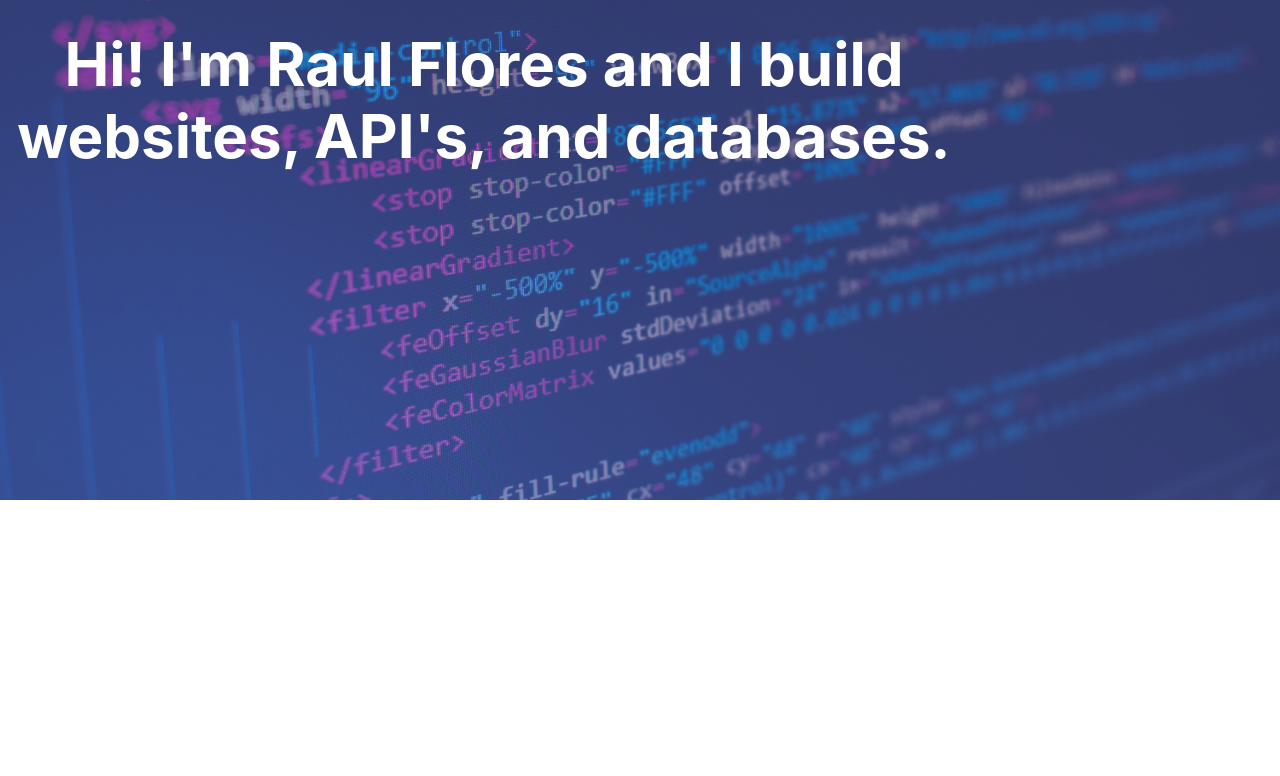
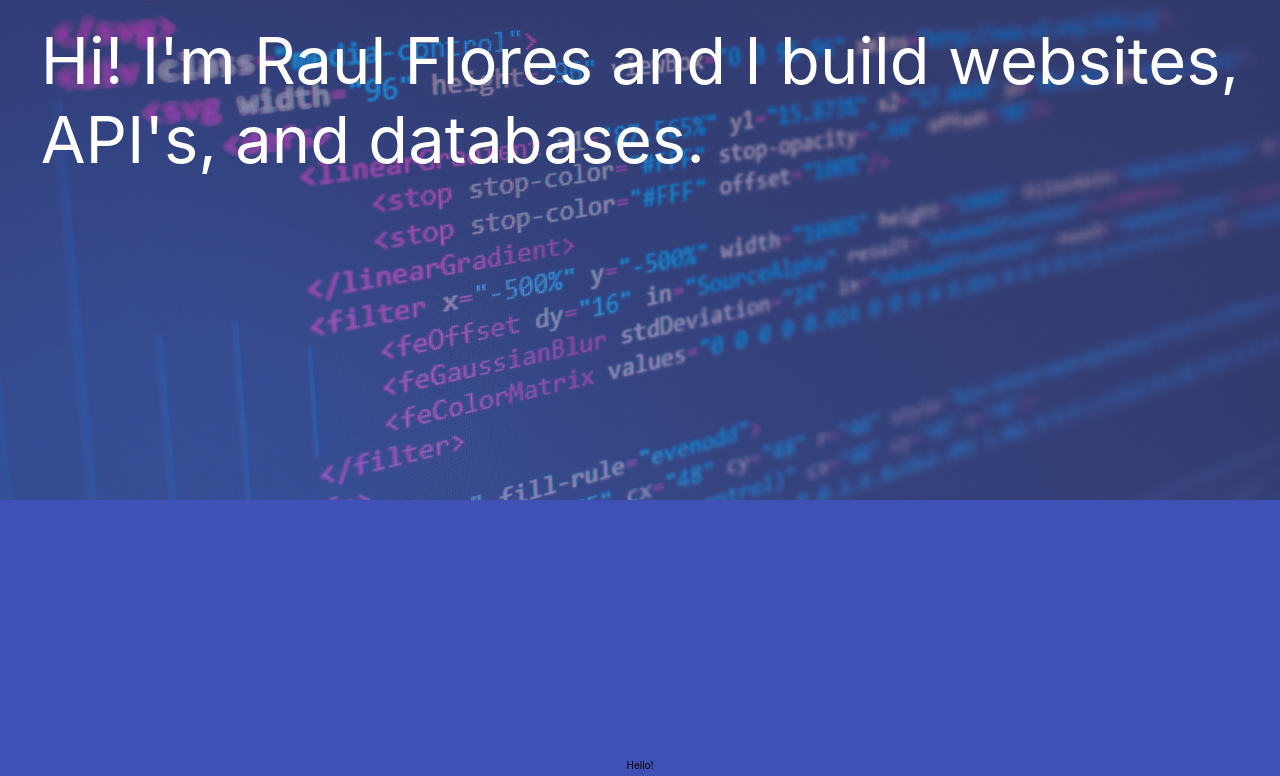
Before and after one commit to rauleflores/refloresjr-portfolio, a React (Create React App) app: page /home in a window 1280 px wide. Shown: the part 364-1140 px from the top of the page. Before the commit the page ends 864 px from the top, so only its background shows below. Built offline with nearby package versions, Linux system fonts and the light colour scheme.

Commit message:
added a welcome page

```diff
--- a/src/App.js
+++ b/src/App.js
@@ -2,6 +2,7 @@ import { Redirect, Route, Switch } from "react-router-dom";
 import NoMatch from "./util/NoMatch";
 import NavBar from "./Components/NavBar";
 import FrontPage from "./Components/FrontPage";
+import AboutMe from "./Components/AboutMe";
 import useStyles from "./Styles/useStyles";
 
 function App() {
@@ -13,6 +14,7 @@ function App() {
         <Route exact path="/home">
           <NavBar />
           <FrontPage />
+          <AboutMe />
         </Route>
         <Route path="*">
           <NoMatch />
--- /dev/null
+++ b/src/Components/AboutMe.js
@@ -0,0 +1,17 @@
+import React from "react";
+import useStyles from "../Styles/useStyles";
+const AboutMe = (props) => {
+  const classes = useStyles();
+  return (
+    <div className={classes.AboutMe} id="AboutMe">
+      <div className="am-text-container-top">
+        <span>Hello!</span>
+      </div>
+      <div className="am-text-container-bottom">
+        <span>Hello!</span>
+      </div>
+    </div>
+  );
+};
+
+export default AboutMe;
--- a/src/Components/FrontPage.js
+++ b/src/Components/FrontPage.js
@@ -5,12 +5,16 @@ import codePic from "../assets/florian-olivo-coding-stock.jpg";
 const FrontPage = () => {
   const classes = useStyles();
   return (
-    <div className={classes.FrontPage}>
+    <div className={classes.FrontPage} id="FrontPage">
       <img src={codePic} alt="of code" className="fp-image" />
       <div className="fp-text-container">
-        <h2 className="fp-h2">
-          Hi! I'm Raul Flores and I build websites, API's, and databases.
-        </h2>
+        <span className="fp-span-1 typewriter-anim">
+          Hi! I'm Raul Flores and I build websites,
+        </span>
+        <span className="fp-span-2 typewriter-anim">
+          {" "}
+          API's, and databases.
+        </span>
         <div className="fp-spacer"></div>
       </div>
     </div>
--- a/src/Components/NavBar.js
+++ b/src/Components/NavBar.js
@@ -21,16 +21,16 @@ const NavBar = (props) => {
   return (
     <div className={classes.Navigation}>
       <AppBar position="static">
-        <Toolbar className="toolbar">
+        <Toolbar className="nav-toolbar">
           <IconButton
             edge="start"
-            className="menuButton"
+            className="nav-menuButton"
             color="inherit"
             aria-label="menu"
           >
-            <MenuIcon className="menuIcon" />
+            <MenuIcon className="nav-menuIcon" />
           </IconButton>
-          <Typography variant="h6" className="title">
+          <Typography variant="h6" className="nav-title">
             Raul E. Flores Jr
           </Typography>
         </Toolbar>
--- a/src/Styles/useStyles.js
+++ b/src/Styles/useStyles.js
@@ -7,17 +7,17 @@ const useStyles = makeStyles((theme) => ({
   Navigation: {
     fontSize: "1rem",
     flexGrow: 1,
-    "& .toolbar": {
+    "& .nav-toolbar": {
       display: "flex",
       justifyContent: "space-between",
       alignItems: "center",
-      "& .menuButton": {
-        "& .menuIcon": {
+      "& .nav-menuButton": {
+        "& .nav-menuIcon": {
           fontSize: "1.62em",
         },
         marginLeft: theme.spacing(1),
       },
-      "& .title": {
+      "& .nav-title": {
         fontSize: "2em",
         marginRight: theme.spacing(5),
       },
@@ -34,13 +34,9 @@ const useStyles = makeStyles((theme) => ({
     "& .fp-text-container": {
       position: "absolute",
       display: "flex",
+      flexDirection: "column",
       justifyContent: "center",
-      alignItems: "center",
-    },
-    "& .fp-h2": {
-      textAlign: "center",
-      color: "white",
-      fontSize: "6em",
+      alignItems: "flex-start",
     },
     "& .fp-spacer": {
       width: "45%",
@@ -50,6 +46,27 @@ const useStyles = makeStyles((theme) => ({
       height: "inherit",
       opacity: ".5",
     },
+    "& .fp-span-1, .fp-span-2": {
+      textAlign: "center",
+      color: "white",
+      fontSize: "6.5em",
+      whiteSpace: "nowrap",
+      overflow: "hidden",
+    },
+    "& .fp-span-1": {
+      borderRight: "none",
+    },
+    "& .fp-span-2": {
+      borderRight: "none",
+    },
+    "& .typewriter-anim": {},
+  },
+  AboutMe: {
+    height: "100vh",
+    display: "flex",
+    flexDirection: "column",
+    justifyContent: "space-evenly",
+    alignItems: "center",
   },
 }));
 
```
